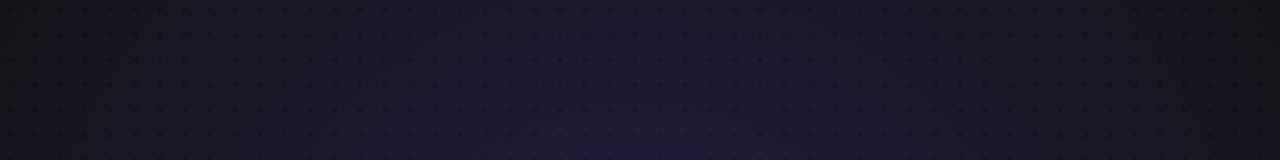
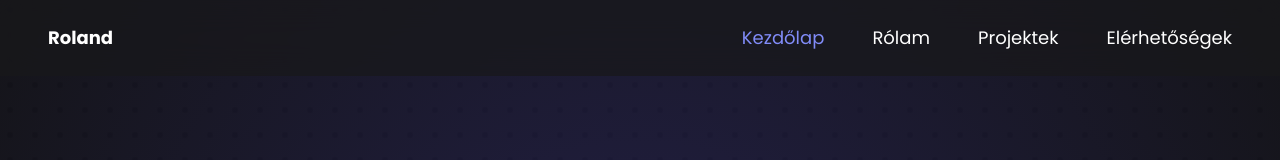
Before and after one commit to VezRoland/portfolio-old, a SvelteKit app: page / in a window 1280 px wide. Shown: the top 160 px of the page. Built offline with nearby package versions, Linux system fonts and the light colour scheme.

Commit message:
Design fixes

```diff
--- a/src/components/Navbar.svelte
+++ b/src/components/Navbar.svelte
@@ -6,7 +6,7 @@
   let open = false
 </script>
 
-<nav class="z-20 sticky top-0 w-full flex justify-between items-center px-12 py-6 text-lg text-white bg-zinc-900/75 backdrop-blur-lg">
+<nav class="z-20 fixed top-0 w-full flex justify-between items-center px-12 py-6 text-lg text-white bg-zinc-900/75 backdrop-blur-lg">
   <a class="z-10 font-bold" href="/">Roland</a>
   <button class="z-10 md:hidden" on:click={() => open = !open}>
     <Icon class="text-3xl" icon={`material-symbols:${open ? 'close-rounded' : 'menu-rounded'}`} />
--- a/src/routes/+layout.svelte
+++ b/src/routes/+layout.svelte
@@ -11,5 +11,6 @@
 </svelte:head>
 
 <div class="flex flex-col">
+  <Navbar/>
 	<slot/>
 </div>
--- a/src/routes/+page.svelte
+++ b/src/routes/+page.svelte
@@ -2,7 +2,7 @@
   import Icon from '@iconify/svelte'
 </script>
 
-<header class="relative h-[100svh] grid place-items-center">
+<header class="relative h-screen grid place-items-center">
   <section class="max-w-6xl flex flex-col-reverse md:flex-row gap-12 px-12">
     <div class="flex flex-col gap-6 py-12">
       <h1 class="text-[min(10vw,4.5rem)] font-bold text-white">Vezsenyi Roland</h1>
```
